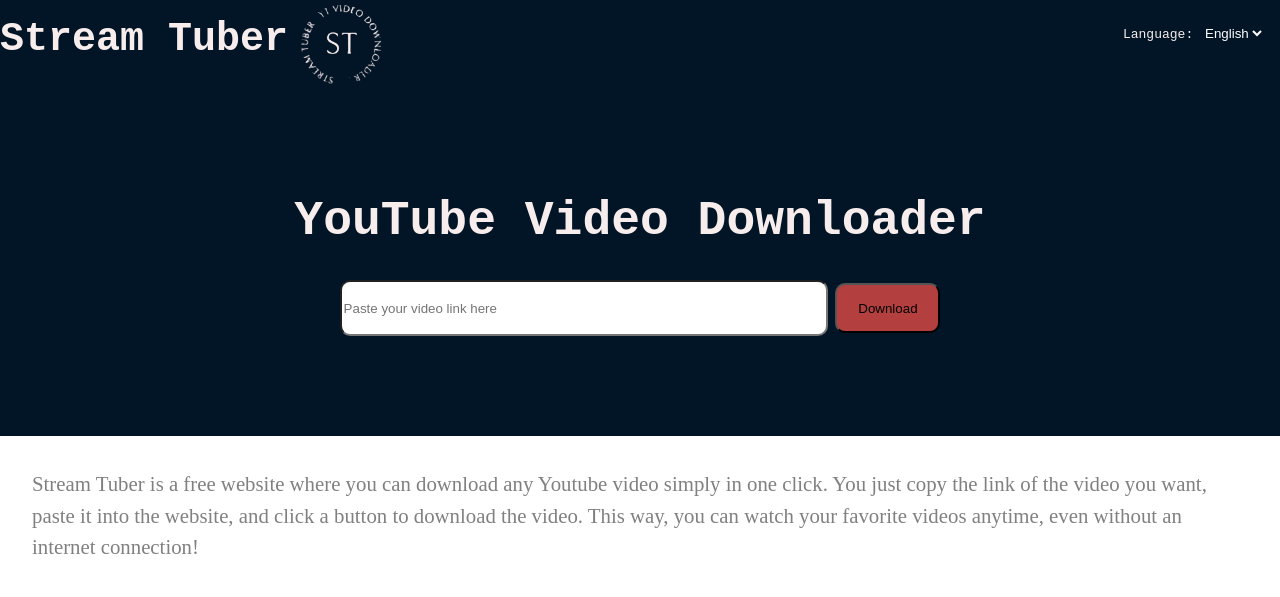
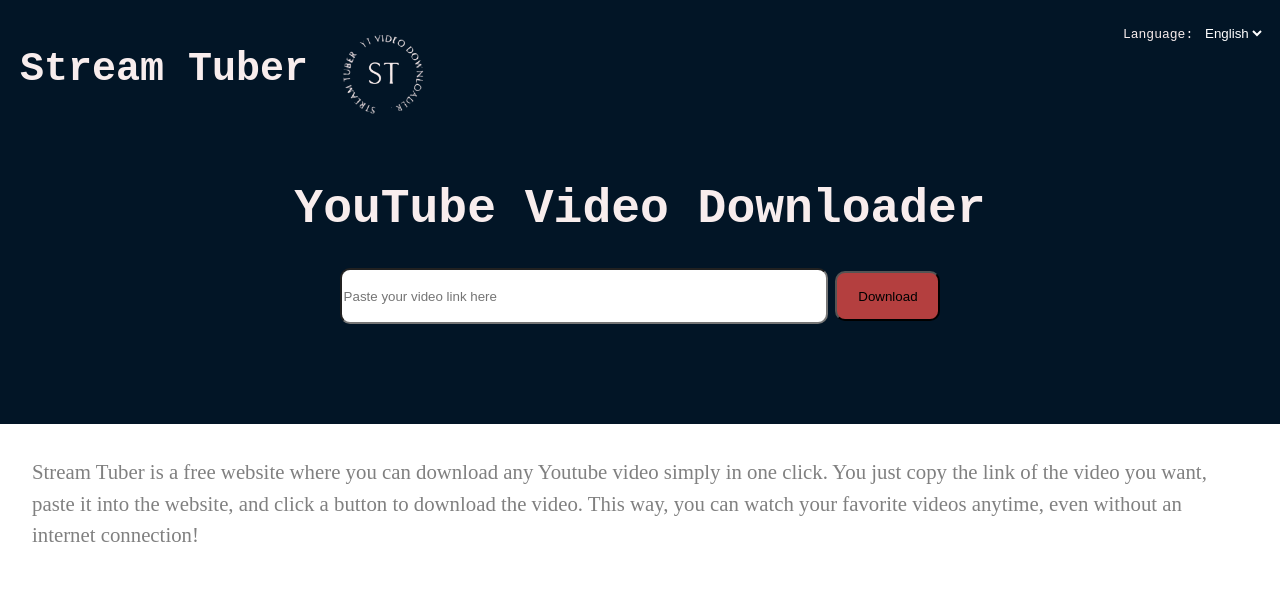
Before and after one commit to bhogendra1412/Youtube-Downloader, a plain HTML site: page index.html in a window 1280 px wide. Shown: the top 597 px of the page. Drawn offline with Linux system fonts and the light colour scheme.

Commit message:
Updated my website

```diff
--- a/YT.css
+++ b/YT.css
@@ -1,17 +1,12 @@
+.logodiv{
+    display: flex;
+    width:500px;
+    height:150px;
+}
 #logotitle{
-    display:inline;
-    position:relative;
-    bottom: 100px;
-    margin: 0px;
     font-size: 2.5rem;
-}
-#logo{
-    height:150px;
-    width:150px;
-    display: inline;
-    position:relative;
-    right:30px;
-    bottom:30px;
+    padding-top:20px;
+    padding-left: 20px;
 }
 .container{
     display: flex;
@@ -100,3 +95,6 @@ footer a{
     color: gray;
     text-decoration: none;
 }
+footer a:hover{
+    cursor: pointer;
+}
```
